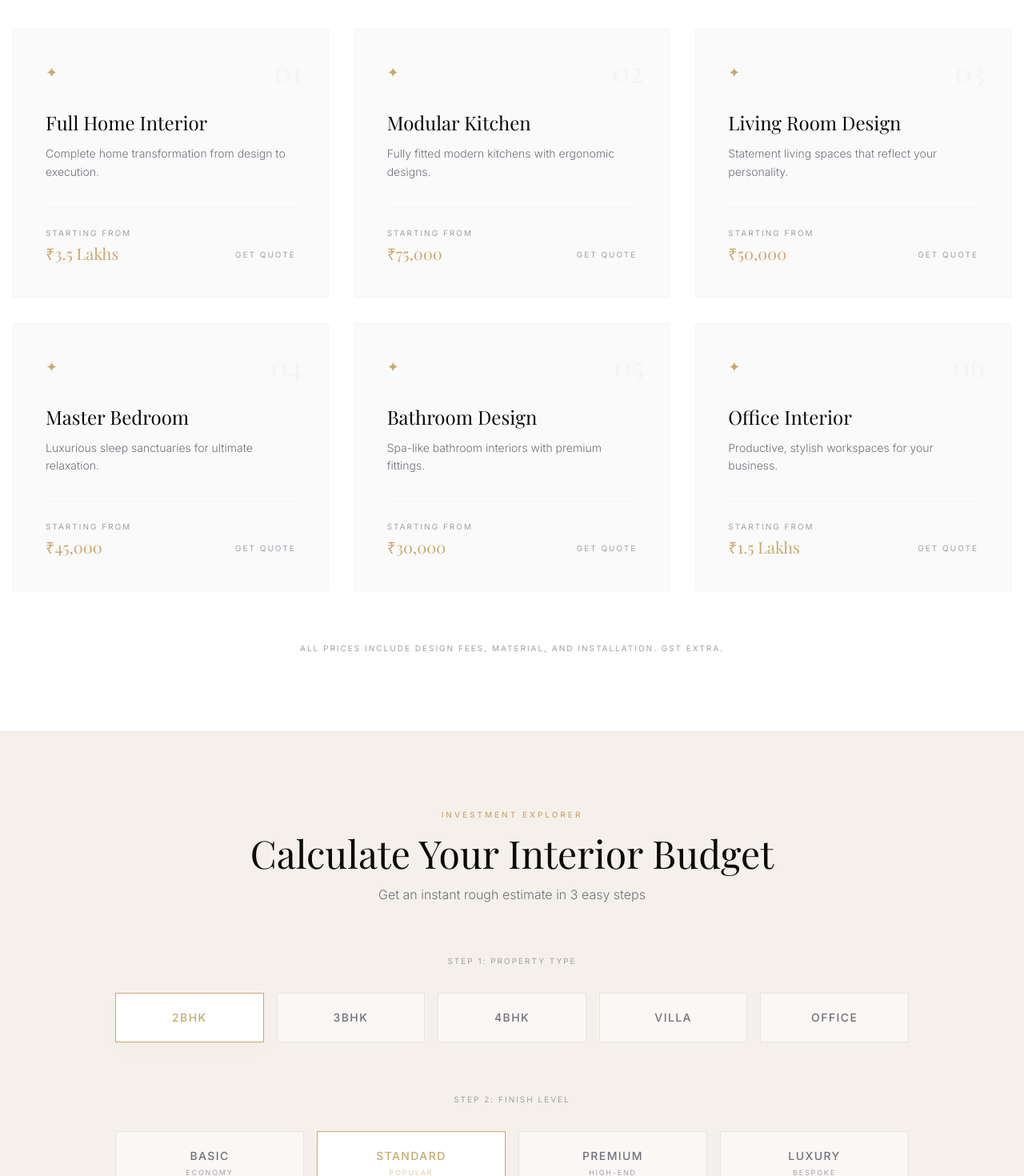
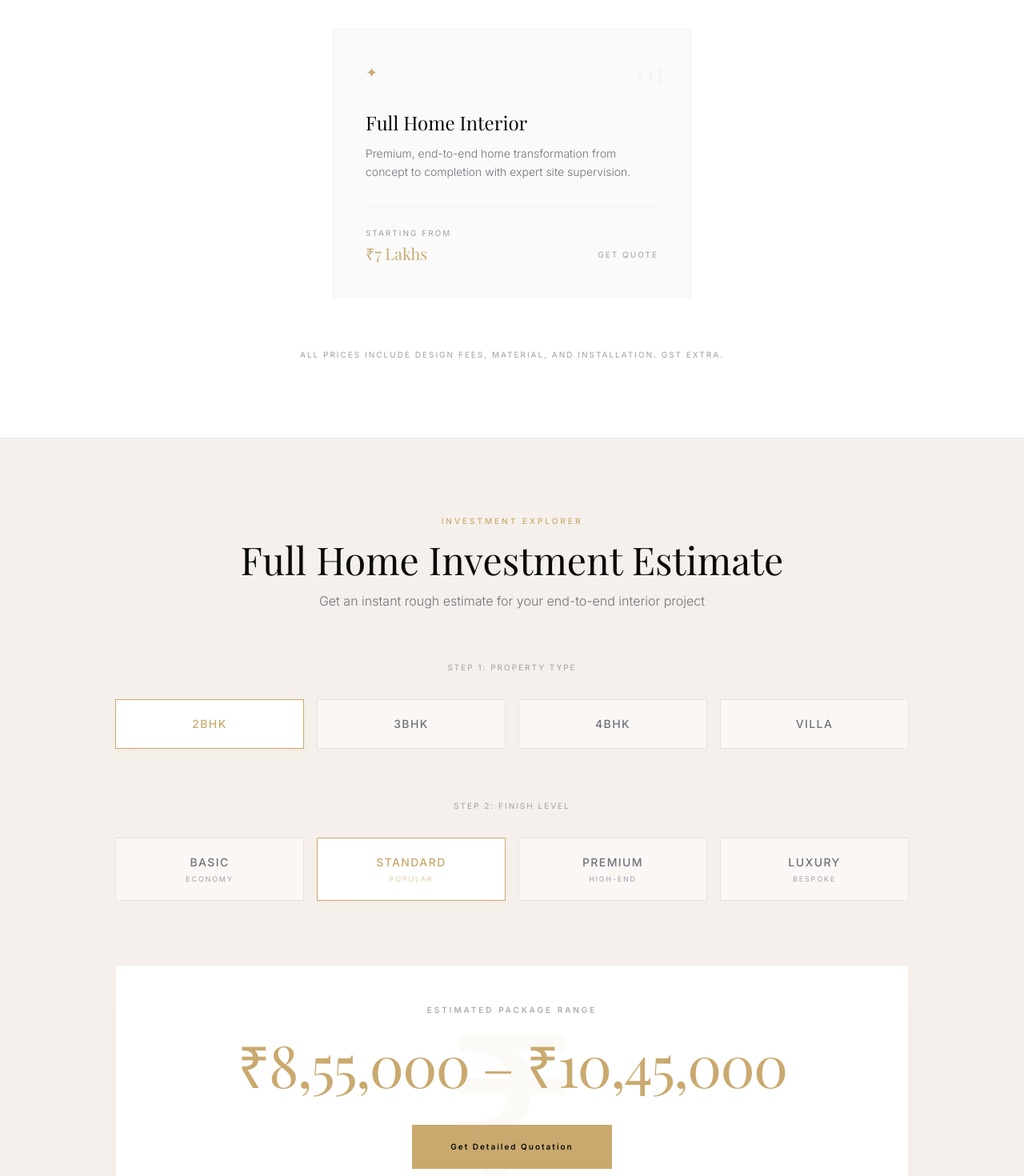
Before and after one commit to DeveloperRajesh25/hayat-contact, a Next.js app: page / in a window 1280 px wide. Shown: the part 1160-2630 px from the top of the page at 80% size. Built offline with nearby package versions, Linux system fonts and the light colour scheme; a web font is replaced by a local one.

Commit message:
video and changes

```diff
--- a/src/app/page.tsx
+++ b/src/app/page.tsx
@@ -7,6 +7,7 @@ import PriceCalculator from "@/components/PriceCalculator";
 import WhyChooseSection from "@/components/WhyChooseSection";
 
 import Testimonials from "@/components/Testimonials";
+import CinematicShowcase from "@/components/CinematicShowcase";
 import FinalCTA from "@/components/FinalCTA";
 import Footer from "@/components/Footer";
 import StickyBottomMobile from "@/components/StickyBottomMobile";
@@ -23,6 +24,8 @@ export default function Home() {
       <PriceCalculator />
       <WhyChooseSection />
 
+      <CinematicShowcase />
+
       <Testimonials />
       <FinalCTA />
       <Footer />
--- /dev/null
+++ b/src/components/CinematicShowcase.tsx
@@ -0,0 +1,85 @@
+"use client";
+
+import { motion } from "framer-motion";
+
+export default function CinematicShowcase() {
+  return (
+    <section className="py-24 bg-brand-black overflow-hidden px-4 sm:px-6 lg:px-8">
+      <div className="container mx-auto max-w-7xl">
+        <div className="grid grid-cols-1 lg:grid-cols-2 gap-12 lg:gap-24 items-center">
+          {/* Text Content */}
+          <div className="text-center lg:text-left order-1 lg:order-1">
+            <motion.p
+              initial={{ opacity: 0, x: -20 }}
+              whileInView={{ opacity: 1, x: 0 }}
+              viewport={{ once: true }}
+              className="text-[10px] text-brand-gold uppercase tracking-[0.3em] font-medium mb-4"
+            >
+              Crafting Excellence
+            </motion.p>
+            <motion.h2
+              initial={{ opacity: 0, x: -20 }}
+              whileInView={{ opacity: 1, x: 0 }}
+              viewport={{ once: true }}
+              transition={{ delay: 0.1 }}
+              className="font-serif text-3xl sm:text-5xl font-light text-white mb-6 leading-tight"
+            >
+              Experience The Hayat <br />
+              <span className="italic text-brand-gold">Transformation</span>
+            </motion.h2>
+            <motion.p
+              initial={{ opacity: 0 }}
+              whileInView={{ opacity: 1 }}
+              viewport={{ once: true }}
+              transition={{ delay: 0.2 }}
+              className="text-zinc-400 font-sans text-sm sm:text-lg max-w-xl mx-auto lg:mx-0 font-light leading-relaxed mb-8"
+            >
+              From raw blueprints to luxury living spaces. Watch our design philosophy come to life in this cinematic journey, captured in its original perspective.
+            </motion.p>
+            <motion.div
+              initial={{ opacity: 0 }}
+              whileInView={{ opacity: 1 }}
+              viewport={{ once: true }}
+              transition={{ delay: 0.3 }}
+              className="flex justify-center lg:justify-start"
+            >
+               <div className="h-[1px] w-24 bg-brand-gold/30" />
+            </motion.div>
+          </div>
+
+          {/* Vertical Video Showcase */}
+          <div className="order-2 lg:order-2 flex justify-center lg:justify-end">
+            <motion.div
+              initial={{ opacity: 0, scale: 0.95 }}
+              whileInView={{ opacity: 1, scale: 1 }}
+              viewport={{ once: true }}
+              transition={{ duration: 0.8 }}
+              className="relative group aspect-[9/16] w-full max-w-[320px] sm:max-w-[380px] rounded-2xl overflow-hidden shadow-2xl shadow-brand-gold/5 border border-white/10"
+            >
+              {/* Optimized Video */}
+              <video
+                autoPlay
+                muted
+                loop
+                playsInline
+                preload="metadata"
+                poster="https://images.unsplash.com/photo-1600585154340-be6161a56a0c?w=1920&q=80"
+                className="w-full h-full object-cover"
+              >
+                <source src="/video.mp4" type="video/mp4" />
+                Your browser does not support the video tag.
+              </video>
+
+              {/* Subtle Overlay on Hover */}
+              <div className="absolute inset-0 bg-black/10 group-hover:bg-transparent transition-colors duration-700" />
+
+              {/* Decorative Corner Accents (Adjusted for vertical) */}
+              <div className="absolute top-4 left-4 w-8 h-8 border-t-2 border-l-2 border-brand-gold/30 rounded-tl-lg pointer-events-none" />
+              <div className="absolute bottom-4 right-4 w-8 h-8 border-b-2 border-r-2 border-brand-gold/30 rounded-br-lg pointer-events-none" />
+            </motion.div>
+          </div>
+        </div>
+      </div>
+    </section>
+  );
+}
--- a/src/components/ConsultationForm.tsx
+++ b/src/components/ConsultationForm.tsx
@@ -4,9 +4,9 @@ import { useState, useEffect, useRef } from "react";
 import { motion, AnimatePresence } from "framer-motion";
 
 const propertyTypes = ["2BHK Apartment", "3BHK Apartment", "4BHK", "Villa", "Office", "Others"];
-const budgets = ["Under ₹5 Lakhs", "₹5–10 Lakhs", "₹10–20 Lakhs", "₹20–50 Lakhs", "₹50 Lakhs+"];
+const budgets = ["₹7–10 Lakhs", "₹10–20 Lakhs", "₹20–50 Lakhs", "₹50 Lakhs+"];
 const sources = ["Instagram", "Google", "YouTube", "Friend/Family", "Other"];
-const needs = ["Full Home Interior", "Living Room", "Bedroom", "Kitchen", "Bathroom", "Office Interior"];
+const needs = ["Full Home Interior"];
 
 export default function ConsultationForm() {
   const [isOpen, setIsOpen] = useState(false);
--- a/src/components/PriceCalculator.tsx
+++ b/src/components/PriceCalculator.tsx
@@ -3,30 +3,20 @@
 import { useState, useMemo } from "react";
 import { motion, AnimatePresence } from "framer-motion";
 
-const roomPrices: Record<string, Record<string, number>> = {
-  "Living Room": { Basic: 40000, Standard: 65000, Premium: 95000, Luxury: 150000 },
-  "Master Bedroom": { Basic: 35000, Standard: 55000, Premium: 85000, Luxury: 130000 },
-  "Kitchen": { Basic: 60000, Standard: 90000, Premium: 140000, Luxury: 220000 },
-  "2nd Bedroom": { Basic: 30000, Standard: 50000, Premium: 75000, Luxury: 120000 },
-  "Bathrooms": { Basic: 20000, Standard: 35000, Premium: 55000, Luxury: 90000 },
-  "Pooja Room": { Basic: 15000, Standard: 25000, Premium: 40000, Luxury: 70000 },
-  "Study Room": { Basic: 20000, Standard: 35000, Premium: 55000, Luxury: 85000 },
+const packagePrices: Record<string, Record<string, number>> = {
+  "2BHK": { Basic: 700000, Standard: 950000, Premium: 1450000, Luxury: 2100000 },
+  "3BHK": { Basic: 950000, Standard: 1350000, Premium: 1950000, Luxury: 2800000 },
+  "4BHK": { Basic: 1300000, Standard: 1850000, Premium: 2750000, Luxury: 3900000 },
+  "Villa": { Basic: 1800000, Standard: 2600000, Premium: 3900000, Luxury: 5800000 },
 };
 
 export default function PriceCalculator() {
   const [propertyType, setPropertyType] = useState("2BHK");
   const [finishLevel, setFinishLevel] = useState("Standard");
-  const [selectedRooms, setSelectedRooms] = useState<string[]>(["Living Room", "Master Bedroom", "Kitchen"]);
 
   const total = useMemo(() => {
-    return selectedRooms.reduce((sum, room) => sum + (roomPrices[room]?.[finishLevel] || 0), 0);
-  }, [selectedRooms, finishLevel]);
-
-  const toggleRoom = (room: string) => {
-    setSelectedRooms((prev) =>
-      prev.includes(room) ? prev.filter((r) => r !== room) : [...prev, room]
-    );
-  };
+    return packagePrices[propertyType]?.[finishLevel] || 0;
+  }, [propertyType, finishLevel]);
 
   const formatPrice = (num: number) =>
     new Intl.NumberFormat('en-IN', { style: 'currency', currency: 'INR', maximumFractionDigits: 0 }).format(num);
@@ -36,16 +26,16 @@ export default function PriceCalculator() {
       <div className="container mx-auto px-4 max-w-5xl">
         <div className="text-center mb-16">
           <p className="text-[10px] text-brand-gold uppercase tracking-[0.3em] font-medium mb-4">Investment Explorer</p>
-          <h2 className="font-serif text-3xl sm:text-5xl font-light text-brand-black mb-4">Calculate Your Interior Budget</h2>
-          <p className="font-sans font-light text-zinc-500">Get an instant rough estimate in 3 easy steps</p>
+          <h2 className="font-serif text-3xl sm:text-5xl font-light text-brand-black mb-4">Full Home Investment Estimate</h2>
+          <p className="font-sans font-light text-zinc-500">Get an instant rough estimate for your end-to-end interior project</p>
         </div>
 
         <div className="space-y-16">
           {/* Step 1: Property Type */}
           <div className="space-y-8">
             <h3 className="text-center text-[10px] uppercase tracking-[0.2em] text-zinc-400">Step 1: Property Type</h3>
-            <div className="grid grid-cols-2 md:grid-cols-5 gap-3 sm:gap-4">
-              {["2BHK", "3BHK", "4BHK", "Villa", "Office"].map((type) => (
+            <div className="grid grid-cols-2 md:grid-cols-4 gap-3 sm:gap-4">
+              {Object.keys(packagePrices).map((type) => (
                 <button
                   key={type}
                   onClick={() => setPropertyType(type)}
@@ -84,26 +74,6 @@ export default function PriceCalculator() {
             </div>
           </div>
 
-          {/* Step 3: Rooms */}
-          <div className="space-y-8">
-            <h3 className="text-center text-[10px] uppercase tracking-[0.2em] text-zinc-400">Step 3: Areas to Design</h3>
-            <div className="flex flex-wrap justify-center gap-3">
-              {Object.keys(roomPrices).map((room) => (
-                <button
-                  key={room}
-                  onClick={() => toggleRoom(room)}
-                  className={`px-6 py-3 border transition-all duration-300 text-[10px] uppercase tracking-wide font-medium ${
-                    selectedRooms.includes(room)
-                    ? "border-brand-gold bg-brand-gold text-white"
-                    : "border-zinc-200 text-zinc-500 hover:border-brand-gold/40 hover:text-brand-black bg-white/40"
-                  }`}
-                >
-                  {room}
-                </button>
-              ))}
-            </div>
-          </div>
-
           {/* Results */}
           <motion.div
             initial={{ opacity: 0, y: 20 }}
@@ -115,7 +85,7 @@ export default function PriceCalculator() {
                <span className="text-[20rem] font-serif text-brand-gold leading-none">₹</span>
              </div>
              <div className="relative z-10">
-                <p className="text-[10px] uppercase tracking-[0.3em] text-zinc-400 mb-6 font-medium">Estimated Budget Range</p>
+                <p className="text-[10px] uppercase tracking-[0.3em] text-zinc-400 mb-6 font-medium">Estimated Package Range</p>
                 <div className="font-serif text-4xl sm:text-7xl font-light text-brand-gold mb-10 tracking-tight">
                   <AnimatePresence mode="popLayout">
                     <motion.span
@@ -125,7 +95,7 @@ export default function PriceCalculator() {
                       exit={{ opacity: 0, y: 20 }}
                       className="inline-block"
                     >
-                      {formatPrice(total * 0.85)} – {formatPrice(total * 1.15)}
+                      {formatPrice(total * 0.9)} – {formatPrice(total * 1.1)}
                     </motion.span>
                   </AnimatePresence>
                 </div>
@@ -133,11 +103,11 @@ export default function PriceCalculator() {
                   href="#consultation-form"
                   className="group relative inline-flex items-center justify-center overflow-hidden bg-brand-gold px-12 py-5 font-sans text-[10px] font-semibold tracking-[0.2em] text-brand-black transition-all"
                 >
-                  <span className="relative z-10 transition-transform group-hover:-translate-y-0.5 group-hover:text-white">Request Accurate Quote</span>
+                  <span className="relative z-10 transition-transform group-hover:-translate-y-0.5 group-hover:text-white">Get Detailed Quotation</span>
                   <div className="absolute inset-0 z-0 h-full w-0 bg-brand-black transition-all duration-500 ease-out group-hover:w-full"></div>
                 </a>
                 <p className="mt-8 text-[10px] text-zinc-400 max-w-md mx-auto uppercase tracking-widest font-light">
-                  *Preliminary Estimate. Final investment subject to site conditions and material selections.
+                  *Package includes design, materials, and end-to-end execution. GST extra.
                 </p>
              </div>
           </motion.div>
--- a/src/components/ServicesSection.tsx
+++ b/src/components/ServicesSection.tsx
@@ -6,38 +6,8 @@ const services = [
   {
     icon: "✦",
     name: "Full Home Interior",
-    desc: "Complete home transformation from design to execution.",
-    price: "₹3.5 Lakhs",
-  },
-  {
-    icon: "✦",
-    name: "Modular Kitchen",
-    desc: "Fully fitted modern kitchens with ergonomic designs.",
-    price: "₹75,000",
-  },
-  {
-    icon: "✦",
-    name: "Living Room Design",
-    desc: "Statement living spaces that reflect your personality.",
-    price: "₹50,000",
-  },
-  {
-    icon: "✦",
-    name: "Master Bedroom",
-    desc: "Luxurious sleep sanctuaries for ultimate relaxation.",
-    price: "₹45,000",
-  },
-  {
-    icon: "✦",
-    name: "Bathroom Design",
-    desc: "Spa-like bathroom interiors with premium fittings.",
-    price: "₹30,000",
-  },
-  {
-    icon: "✦",
-    name: "Office Interior",
-    desc: "Productive, stylish workspaces for your business.",
-    price: "₹1.5 Lakhs",
+    desc: "Premium, end-to-end home transformation from concept to completion with expert site supervision.",
+    price: "₹7 Lakhs",
   },
 ];
 
@@ -51,7 +21,7 @@ export default function ServicesSection() {
           <p className="font-sans text-zinc-500 font-light max-w-xl mx-auto">Premium quality, bespoke designs, and transparent pricing tailored to your unique requirements.</p>
         </div>
 
-        <div className="grid grid-cols-1 sm:grid-cols-2 lg:grid-cols-3 gap-8 mb-16">
+        <div className="flex justify-center mb-16">
           {services.map((s, i) => (
             <motion.div
               key={i}
@@ -59,7 +29,7 @@ export default function ServicesSection() {
               whileInView={{ opacity: 1, y: 0 }}
               viewport={{ once: true }}
               transition={{ delay: i * 0.1, duration: 0.6 }}
-              className="group bg-[#FAFAFA] p-10 border border-zinc-100 transition-all duration-300 hover:border-brand-gold/30 text-left hover:-translate-y-1 hover:shadow-xl hover:shadow-black/[0.02] relative overflow-hidden"
+              className="group bg-[#FAFAFA] p-10 border border-zinc-100 transition-all duration-300 hover:border-brand-gold/30 text-left hover:-translate-y-1 hover:shadow-xl hover:shadow-black/[0.02] relative overflow-hidden max-w-md w-full"
             >
               <div className="absolute top-0 right-0 p-8 text-4xl text-zinc-100 font-serif group-hover:text-brand-gold/5 transition-colors">
                  0{i + 1}
--- a/src/components/Testimonials.tsx
+++ b/src/components/Testimonials.tsx
@@ -19,10 +19,10 @@ const testimonials = [
   },
   {
     stars: 5,
-    quote: "Best decision we made was calling Hayat Interiors. Transparent pricing, no surprises. Our modular kitchen alone gets compliments from every guest!",
+    quote: "Best decision we made was calling Hayat Interiors. Transparent pricing, no surprises. Our full home interior gets compliments from every guest!",
     name: "Arjun K.",
     area: "Koramangala",
-    property: "Modular Kitchen",
+    property: "Full Home Interior",
   },
 ];
 
```
Also changed, not shown: src/components/Footer.tsx (line endings or trailing spaces), src/components/StickyTopBar.tsx (line endings or trailing spaces), 1 other file (tests, documents, lock files or other folders).
